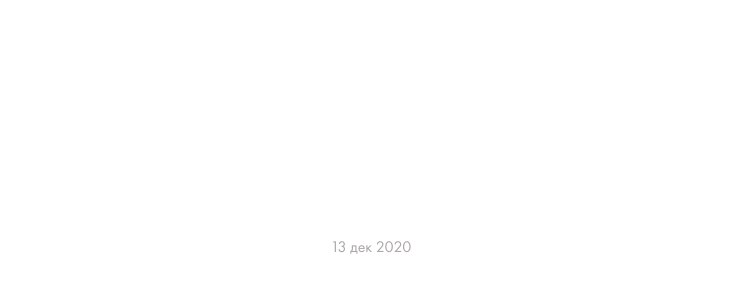
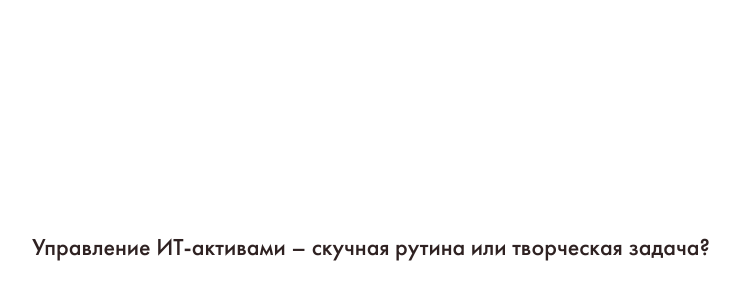
Before and after one commit to Endermax200113/blog-on-wordpress, a React (Create React App) app: page / in a window 1280 px wide. Shown: the part 154-454 px from the top of the page, without its empty margins (269-1009 px from the left). Built offline with nearby package versions, Linux system fonts and the light colour scheme.

Commit message:
Added 'Title' componenent

```diff
--- a/src/App.js
+++ b/src/App.js
@@ -1,12 +1,12 @@
 import React from 'react';
 import './sass/App.sass';
-import Datetime from './component/UI/datetime/Datetime'
+import Title from './component/UI/text/Title';
 
 function App() {
 	return (
 		<div className="app">
 			<div className="component">
-				<Datetime date="2020-12-13" />
+				<Title text="Управление ИТ-активами – скучная рутина или творческая задача?" />
 			</div>
 		</div>
 	);
--- /dev/null
+++ b/src/component/UI/text/Title.jsx
@@ -0,0 +1,12 @@
+import React from 'react'
+import cl from './Title.module.sass'
+
+const Title = ({text}) => {
+	return (
+		<h1 className={cl['title']}>
+			{text}
+		</h1>
+	)
+}
+
+export default Title
--- /dev/null
+++ b/src/component/UI/text/Title.module.sass
@@ -0,0 +1,8 @@
+@import './../../../sass/_vars'
+
+.title
+	font-family: $font-futura
+	font-size: 24px
+	font-weight: 450
+	line-height: normal
+	color: $color-dark-brown
```
Also changed, not shown: src/component/UI/text/Description.jsx (added), src/component/UI/text/Description.module.sass (added), 1 other file (tests, documents, lock files or other folders).
